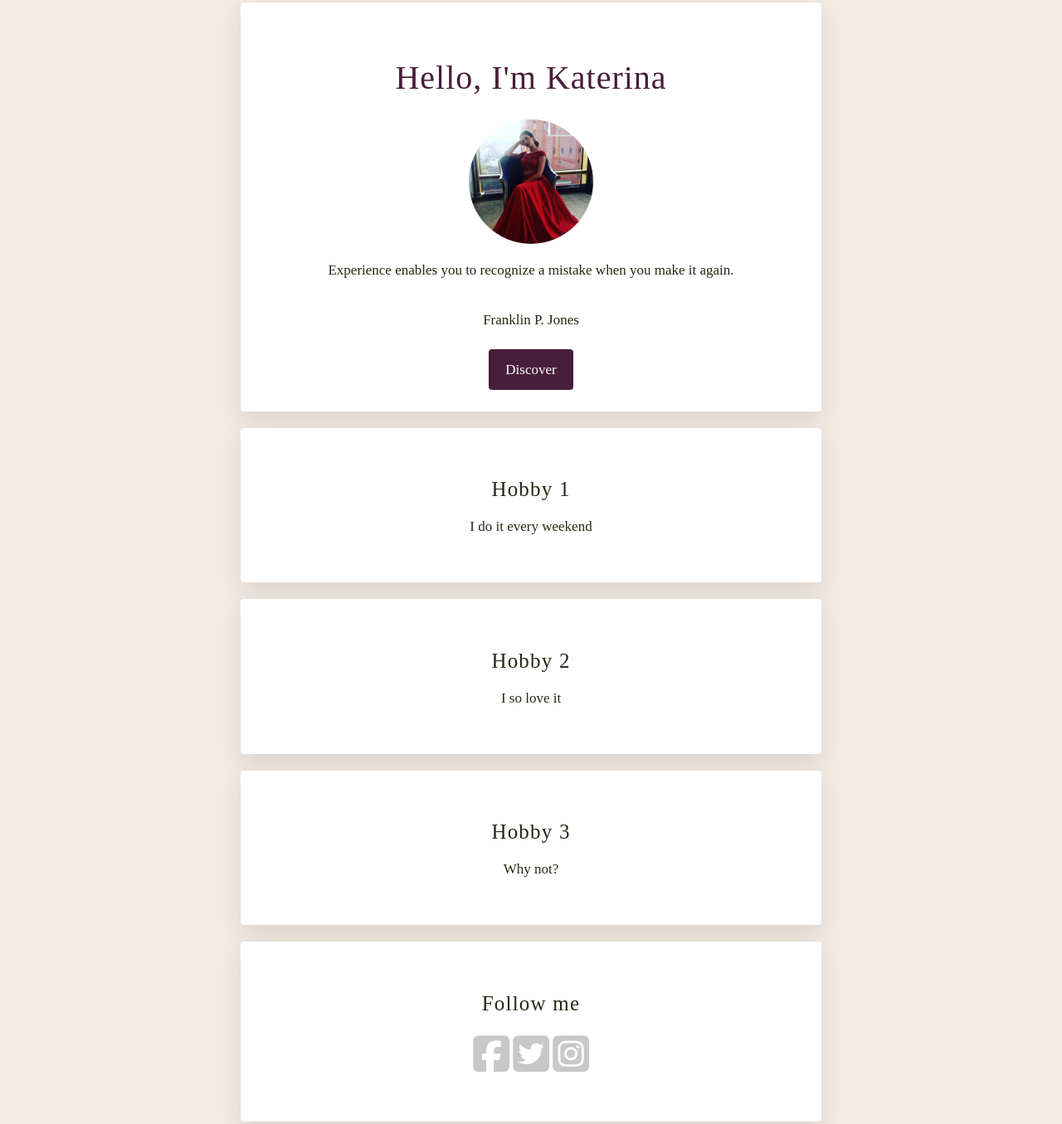
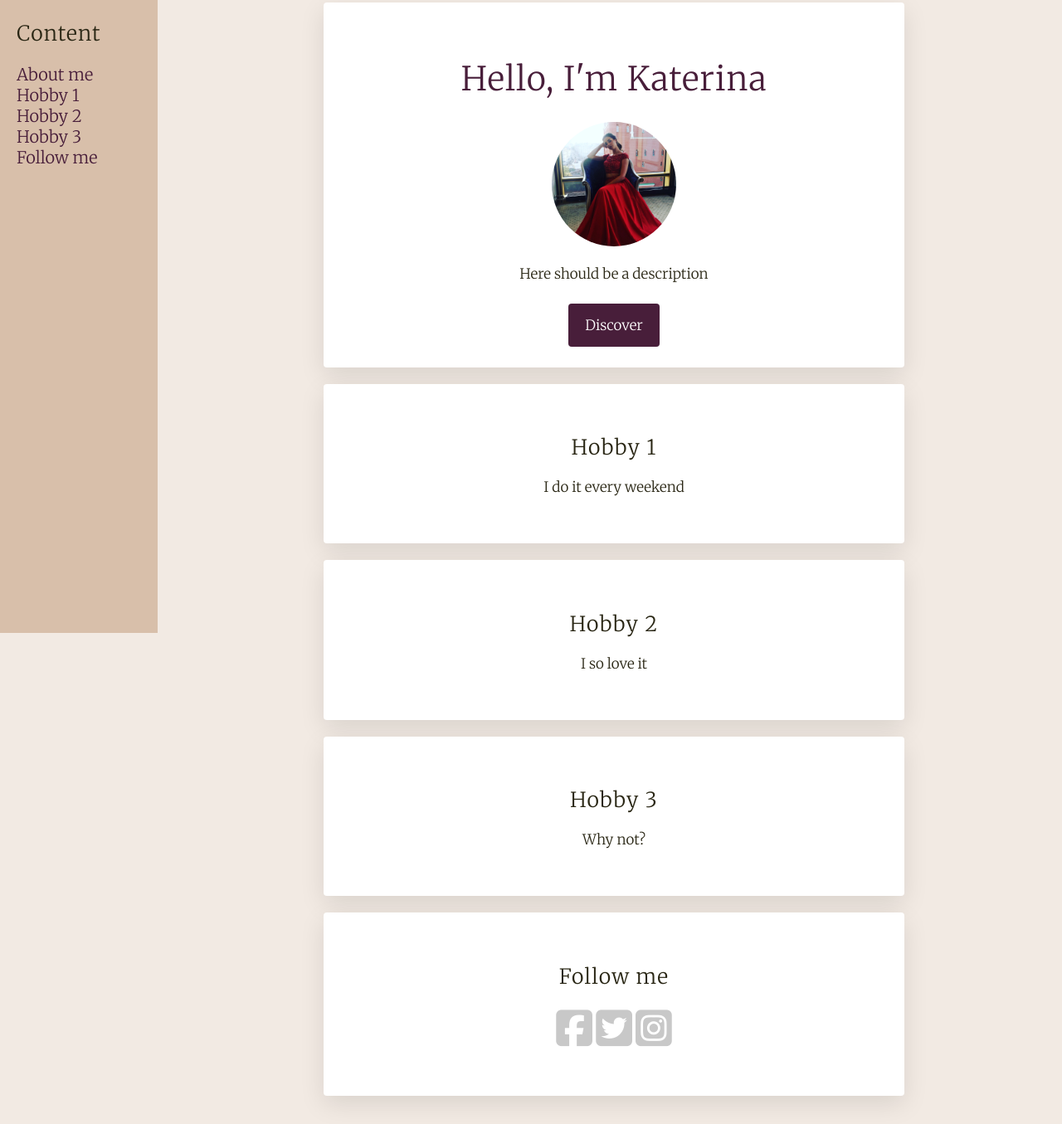
Before and after one commit to ekaterina-oleshko/my-profile, a plain HTML site: page index.html in a window 1280 px wide. Shown: the part 37-1392 px from the top of the page at 83% size. Drawn offline with Linux system fonts and the light colour scheme.

Commit message:
Update index.html

```diff
--- a/index.html
+++ b/index.html
@@ -7,45 +7,56 @@
   <meta charset="UTF-8">
   <script src="https://kit.fontawesome.com/60710855e0.js" crossorigin="anonymous"></script>
   <link rel="stylesheet" href="style.css">
+  <link rel="preconnect" href="https://fonts.googleapis.com">
+  <link rel="preconnect" href="https://fonts.gstatic.com" crossorigin>
+  <link href="https://fonts.googleapis.com/css2?family=Merriweather:wght@300&display=swap" rel="stylesheet">
 </head>
 
 <body>
+  <div class="sidebar">
+    <h2>Content</h2>
+    <ul>
+      <li><a href="#introduction">About me</a></li>
+      <li><a href="#h1">Hobby 1</a></li>
+      <li><a href="#h2">Hobby 2</a></li>
+      <li><a href="#h3">Hobby 3</a></li>
+      <li><a href="#contacts">Follow me</a></li>
+    </ul>
+  </div>
+  <div class="page-content">
 
- <div class='container'>
+   <div class='container'>
     <div class="card-white" id='introduction'>
-        <h1>Hello, I'm Katerina</h1>
+      <h1>Hello, I'm Katerina</h1>
       <img src="images/profile.JPG" class="img-circle" width="150px" alt="Ekaterina Oleshko">
       <p>
-      Experience enables you to recognize a mistake when you make it again.
-      </p>
-      <p>
-        Franklin P. Jones
+        Here should be a description
       </p>
       <a href="https://www.facebook.com/Katerina.Lesh" class="btn-red" target="_blank">Discover</a>
-   </div>
+    </div>
 
-    <div class="card-white">
+    <div class="card-white" id="h1">
       <h2>Hobby 1</h2>
       <p>
       I do it every weekend
       </p>
     </div>
 
-    <div class="card-white">
+    <div class="card-white" id="h2">
       <h2>Hobby 2</h2>
       <p>
       I so love it
       </p>
     </div>
 
-    <div class="card-white">
+    <div class="card-white" id="h3">
       <h2>Hobby 3</h2>
       <p>
       Why not?
       </p>
     </div>
 
-    <div class="card-white">
+    <div class="card-white" id="contacts">
       <h2>Follow me</h2>
       <ul class="list-inline">
         <li>
@@ -54,7 +65,7 @@
           </a>
         </li>
         <li>
-         <a href="https://www.facebook.com/Katerina.Lesh">
+         <a href="https://twitter.com/katerinaoleshk2">
           <i class="fab fa-twitter-square"></i>
          </a>
         </li>
@@ -65,7 +76,8 @@
         </li>
       </ul>
     </div>
- </div>
+   </div>
+  </div>
 
 </body>
 
```
